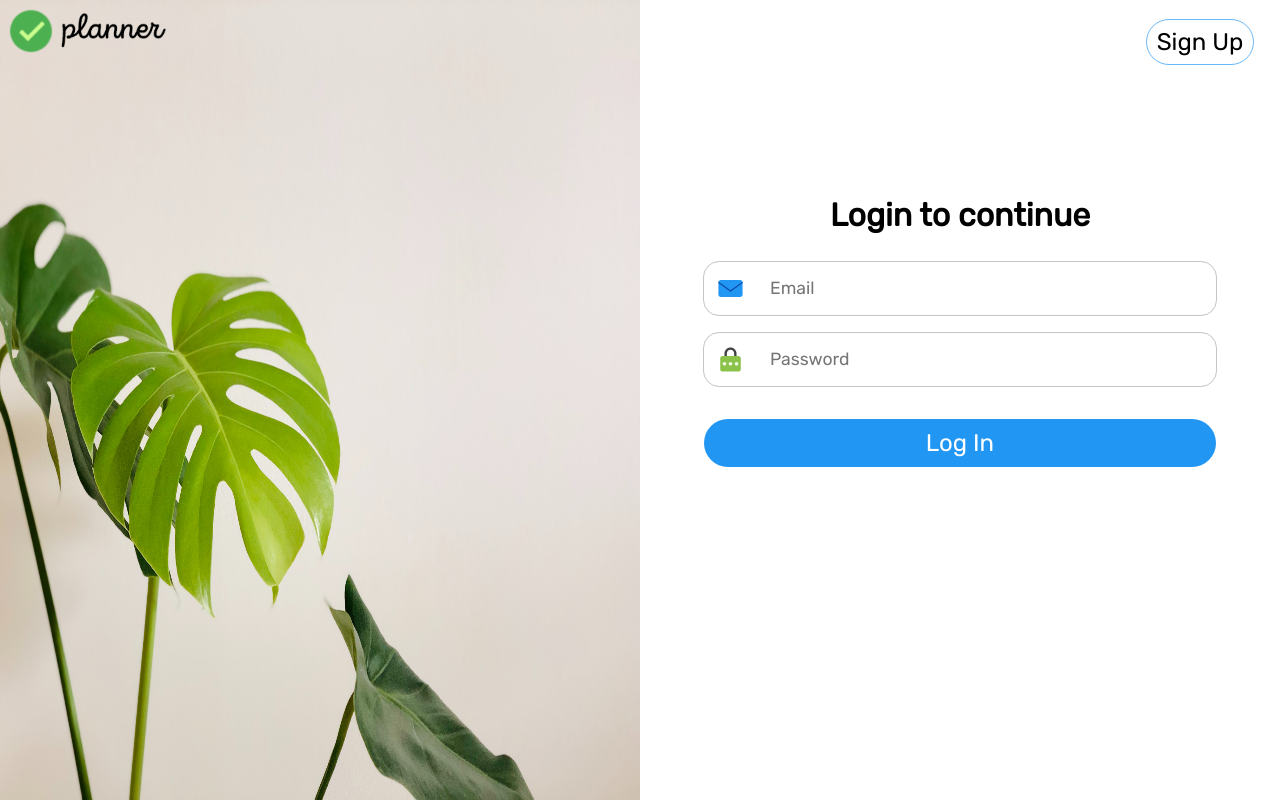
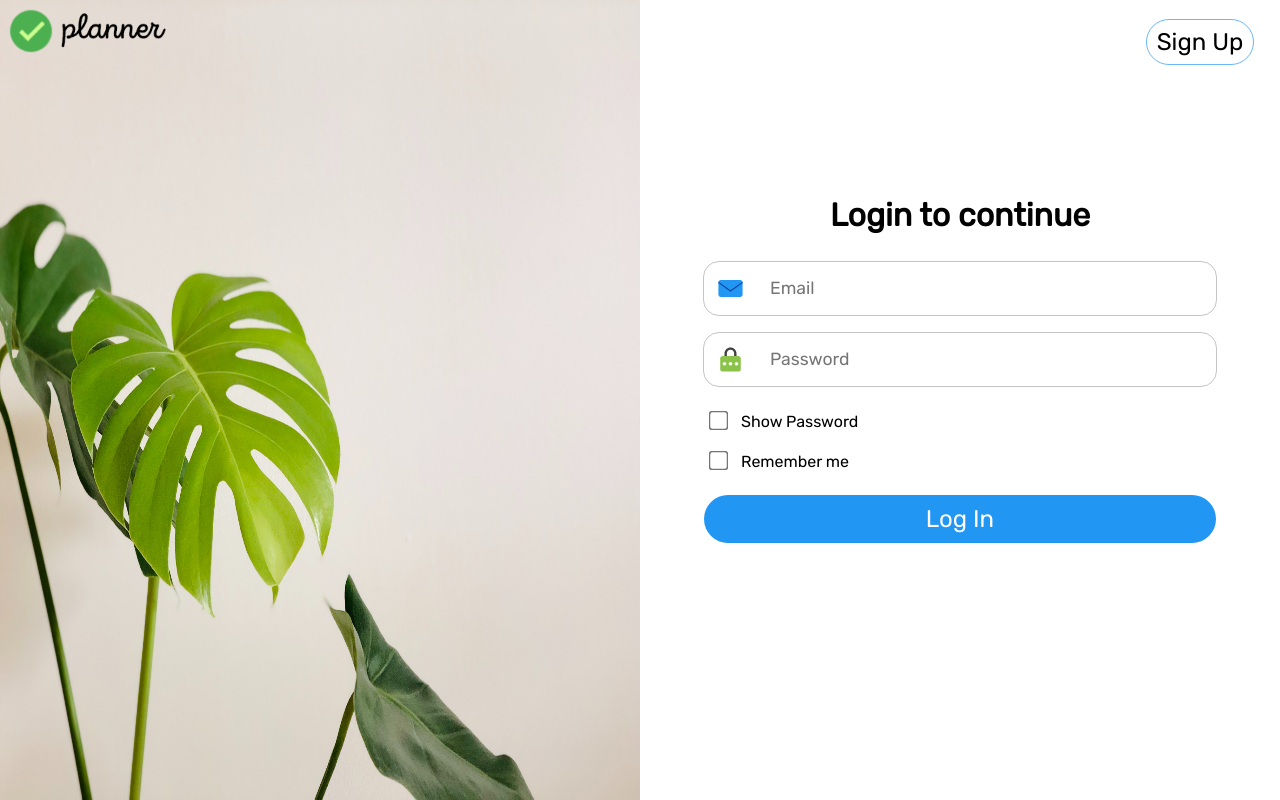
Before and after one commit to anushkakamalja/Personal-Planner, a Flask app: page /login in a window 1280 px wide. Run offline with Flask 2, Linux system fonts and the light colour scheme.

Commit message:
Fix user logout, modify login and signup page and other minor fixes

```diff
--- a/app/routes.py
+++ b/app/routes.py
@@ -28,6 +28,7 @@ def login_post():
     email = request.form.get('email')
     password = request.form.get('password')
     remember = True if request.form.get('remember') else False
+    # remember=False
 
     user = User.query.filter_by(email=email).first()
 
@@ -232,4 +233,4 @@ def profile():
 @login_required
 def logout():
     logout_user()
-    return redirect(url_for('login'))
+    return redirect(url_for('index'))
--- a/app/static/css/login.css
+++ b/app/static/css/login.css
@@ -87,9 +87,10 @@ form{
     /* min-width: 50px; */
     text-align: center;
     height: 1.8rem;
+    vertical-align: middle;
 }
 
-input{
+input[type=text],input[type=password]{
     width: 80%;
     border-radius: 1rem;
     margin: 0.2rem;
@@ -170,3 +171,37 @@ input{
     max-height: 1.5rem;
     margin-right: 0.5rem;
 }
+
+.toggles{
+    width: 80%;
+    padding: 0.5rem;
+}
+
+input[type=checkbox]{
+    margin-left: 0.5rem;
+    margin-right: 1rem;
+    transform: scale(1.5);
+}
+
+input[type=checkbox]:nth-child(1){
+    margin-bottom: 1.5rem;
+}
+
+{
+    height: 2rem;
+    border-radius: 10rem;
+    background-color: rgba(255, 0, 0, 0.5);
+}
+
+
+.notification{
+    padding-bottom: 1rem;
+    height: 2.5rem;
+    background-color: rgba(255,0,0,0.8);
+    width: 42%;
+    /* display: block; */
+    margin: 0rem auto;
+    margin-bottom: 1.5rem;
+    border-radius: 1rem;
+    color: white;
+}
--- a/app/templates/base.html
+++ b/app/templates/base.html
@@ -73,7 +73,7 @@
               alt=""
               draggable="false"
             />
-            <a href="{{url_for('login')}}">Logout</a>
+            <a href="{{url_for('logout')}}">Logout</a>
           </div>
           {% endif %}
         </div>
--- a/app/templates/landing_page.html
+++ b/app/templates/landing_page.html
@@ -48,7 +48,13 @@
             />
             <a href="{{url_for('profile')}}">My Account</a>
           </div>
+          {% if current_user.is_authenticated %}
+          <a href="{{url_for('logout')}}"
+            ><button class="createbtn">Logout</button></a
+          >
+          {% else %}
           <a href="login"><button class="createbtn">Login</button></a>
+          {% endif %}
         </div>
       </div>
 
--- a/app/templates/login.html
+++ b/app/templates/login.html
@@ -5,13 +5,18 @@
     <meta http-equiv="X-UA-Compatible" content="IE=edge" />
     <meta name="viewport" content="width=device-width, initial-scale=1.0" />
     <link rel="stylesheet" href="/static/css/login.css" />
-    <link rel="preconnect" href="https://fonts.gstatic.com">
-    <link href="https://fonts.googleapis.com/css2?family=Rubik&display=swap" rel="stylesheet">
+    <link rel="preconnect" href="https://fonts.gstatic.com" />
+    <link
+      href="https://fonts.googleapis.com/css2?family=Rubik&display=swap"
+      rel="stylesheet"
+    />
     <title>Login</title>
   </head>
   <body class="full">
     <section class="left">
+      <a href="{{url_for('index')}}">
         <img src="/static/assets/icons/logo.png" alt="" />
+      </a>
     </section>
     <div class="right">
       <div class="login-container">
@@ -19,25 +24,36 @@
           <a href="{{url_for('signup')}}">
             <button class="signup">Sign Up</button>
           </a>
-
         </div>
         <h2>Login to continue</h2>
         <div class="box">
-          {% with messages = get_flashed_messages() %}
-          {% if messages %}
+          {% with messages = get_flashed_messages() %} {% if messages %}
           <div class="notification is-danger">
-                  {{ messages[0] }}
+            <img
+              src="/static/assets/icons/error_48px.svg"
+              alt=""
+              draggable="false"
+            />{{ messages[0] }}
           </div>
-          {% endif %}
-          {% endwith %}
-        <form  method="POST" action="/login">
+          {% endif %} {% endwith %}
+          <form method="POST" action="/login">
             <div class="email">
               <img src="/static/assets/icons/envelope_48px.svg" alt="" />
               <input type="text" name="email" id="" placeholder="Email" />
             </div>
             <div class="password">
               <img src="/static/assets/icons/password_48px.svg" alt="" />
-            <input type="password" name="password" id="" placeholder="Password" />
+              <input
+                type="password"
+                name="password"
+                id="pwd-field"
+                placeholder="Password"
+              />
+            </div>
+            <div class="toggles">
+              <input type="checkbox" onclick="passwordToggle()" />Show Password
+              <br />
+              <input type="checkbox" name="remember" id="" />Remember me
             </div>
             <button class="login-btn">Log In</button>
             <div class="forgot">
@@ -61,5 +77,15 @@
         </div>
       </div>
     </div>
+    <script>
+      function passwordToggle() {
+        var x = document.getElementById('pwd-field');
+        if (x.type === 'password') {
+          x.type = 'text';
+        } else {
+          x.type = 'password';
+        }
+      }
+    </script>
   </body>
 </html>
--- a/app/templates/profile.html
+++ b/app/templates/profile.html
@@ -25,7 +25,7 @@
         </div>
         <div class="logout">
           <img src="/static/assets/icons/exit_48px.svg" alt="" />
-          <a href="{{url_for('login')}}">Logout</a>
+          <a href="{{url_for('logout')}}">Logout</a>
         </div>
       </div>
     </div>
```
Also changed, not shown: app/static/css/signup.css (+24 -1 lines), app/templates/signup.html (+22 -2 lines), app/db.sqlite, app/static/assets/icons/error_48px.svg (added). Lines whose indentation alone changed are shown as unchanged.
